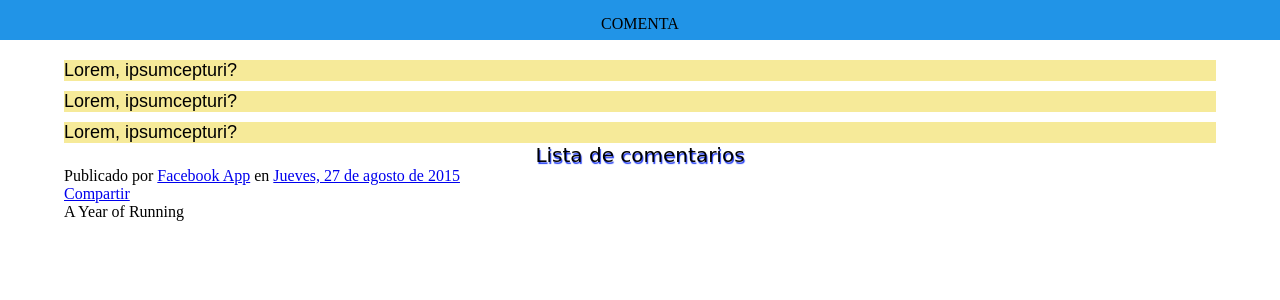
After one commit to willsonhuenchulao/prueba3, a PHP site: page /comentario.html in a window 1280 px wide. The commit adds this page. Shown: the top 300 px of the page. Run offline with PHP 8.4, Linux system fonts and the light colour scheme; some libraries are stand-ins or nearby versions.

Commit message:
editando

```diff
--- /dev/null
+++ b/comentario.html
@@ -0,0 +1,56 @@
+<!DOCTYPE html>
+<html lang="en">
+<head>
+    <meta charset="UTF-8">
+    <meta http-equiv="X-UA-Compatible" content="IE=edge">
+    <meta name="viewport" content="width=device-width, initial-scale=1.0">
+    <title>Document</title>
+    <link rel="stylesheet" href="css/comentario.css">
+</head>
+<body>
+    <header class="header">
+        <div class="ctn-header">
+            <label class="lb-header">COMENTA</label>
+        </div>
+    </header>
+
+    <div id="fb-root"></div>
+<script async defer crossorigin="anonymous" src="https://connect.facebook.net/es_LA/sdk.js#xfbml=1&version=v12.0" nonce="cJ4MQI2h"></script>
+
+<div id="fb-root"></div>
+<script async defer crossorigin="anonymous" src="https://connect.facebook.net/es_LA/sdk.js#xfbml=1&version=v12.0" nonce="mAP5BCY0"></script>
+
+<div id="fb-root"></div>
+<script async defer crossorigin="anonymous" src="https://connect.facebook.net/es_LA/sdk.js#xfbml=1&version=v12.0" nonce="LTvy1QOM"></script>
+
+<div id="fb-root"></div>
+<script async defer crossorigin="anonymous" src="https://connect.facebook.net/es_LA/sdk.js#xfbml=1&version=v12.0" nonce="My2CVNwn"></script>
+
+<div id="fb-root"></div>
+<script async defer crossorigin="anonymous" src="https://connect.facebook.net/es_LA/sdk.js#xfbml=1&version=v12.0" nonce="iQYGchnh"></script>
+
+<div id="fb-root"></div>
+<script async defer crossorigin="anonymous" src="https://connect.facebook.net/es_LA/sdk.js#xfbml=1&version=v12.0&appId=686868776030694&autoLogAppEvents=1" nonce="p35IhJ8W"></script>
+
+<div class="ctn-data">
+        <p class="p-data">
+            Lorem, ipsumcepturi?
+        </p>
+        <p class="p-data">
+            Lorem, ipsumcepturi?
+        </p>
+
+        <p class="p-data">
+            Lorem, ipsumcepturi?
+        </p>
+
+       <div class="ctn-lbl-comentar"> <label class="lbl-comentar">Lista de comentarios</label></div>
+       <div class="fb-comments" data-href="https://developers.facebook.com/docs/plugins/comments#configurator" data-width="100%" data-numposts="1"></div>
+       <div class="fb-post" data-href="https://www.facebook.com/20531316728/posts/10154009990506729/" data-width="500" data-show-text="true"><blockquote cite="https://www.facebook.com/20531316728/posts/10154009990506729/" class="fb-xfbml-parse-ignore">Publicado por <a href="https://www.facebook.com/facebookapp/">Facebook App</a> en&nbsp;<a href="https://www.facebook.com/20531316728/posts/10154009990506729/">Jueves, 27 de agosto de 2015</a></blockquote></div>
+       <div class="fb-share-button" data-href="https://developers.facebook.com/docs/plugins/" data-layout="button_count" data-size="small"><a target="_blank" href="https://www.facebook.com/sharer/sharer.php?u=https%3A%2F%2Fdevelopers.facebook.com%2Fdocs%2Fplugins%2F&amp;src=sdkpreparse" class="fb-xfbml-parse-ignore">Compartir</a></div>
+       <div class="fb-group" data-href="https://www.facebook.com/groups/ayearofrunning/" data-width="280" data-show-metadata="false"><blockquote cite="https://www.facebook.com/groups/ayearofrunning/" class="fb-xfbml-parse-ignore">A Year of Running</blockquote></div>
+       <div class="fb-like" data-href="https://developers.facebook.com/docs/plugins/" data-width="" data-layout="standard" data-action="like" data-size="small" data-share="true"></div>
+       <div class="fb-login-button" data-width="" data-size="large" data-button-type="continue_with" data-layout="default" data-auto-logout-link="false" data-use-continue-as="false"></div>
+    </div>
+</body>
+</html>
--- a/css/comentario.css
+++ b/css/comentario.css
@@ -19,3 +19,23 @@
     font-family: cursive;
     font-size: 20px;
 }
+.ctn-data{
+    width: 90%;
+    margin: auto;
+    padding:10px;
+}
+.p-data{
+    font-family: arial;
+    font-size: 18px;
+    margin-top: 10px;
+    background: rgb(246, 234, 153);
+}
+.ctn-lbl-comentar{
+    width: 100%;
+    text-align: center;
+}
+.lbl-comentar{
+    font-family: cursive;
+    font-size: 20px;
+    text-shadow: 1px 2px 1px rgb(29,56,241);
+}
```
Also changed, not shown: index.php (+29 -1 lines).
